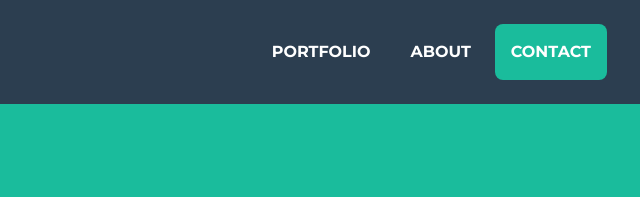
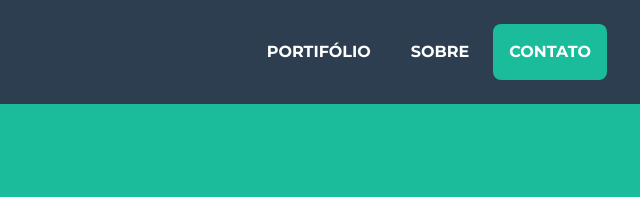
Before and after one commit to PatrickHSF/1-ano-lovat-portifolio-, a plain HTML site: page index.html in a window 1280 px wide. Shown: the top 197 px of the page, 587-1227 px from the left. Drawn offline with nearby package versions, Linux system fonts and the light colour scheme.

Commit message:
atualizar

```diff
--- a/index.html
+++ b/index.html
@@ -27,9 +27,9 @@
                 </button>
                 <div class="collapse navbar-collapse" id="navbarResponsive">
                     <ul class="navbar-nav ms-auto">
-                        <li class="nav-item mx-0 mx-lg-1"><a class="nav-link py-3 px-0 px-lg-3 rounded" href="#portfolio">Portfolio</a></li>
-                        <li class="nav-item mx-0 mx-lg-1"><a class="nav-link py-3 px-0 px-lg-3 rounded" href="#about">About</a></li>
-                        <li class="nav-item mx-0 mx-lg-1"><a class="nav-link py-3 px-0 px-lg-3 rounded" href="#contact">Contact</a></li>
+                        <li class="nav-item mx-0 mx-lg-1"><a class="nav-link py-3 px-0 px-lg-3 rounded" href="#portfolio">Portifólio</a></li>
+                        <li class="nav-item mx-0 mx-lg-1"><a class="nav-link py-3 px-0 px-lg-3 rounded" href="#about">Sobre</a></li>
+                        <li class="nav-item mx-0 mx-lg-1"><a class="nav-link py-3 px-0 px-lg-3 rounded" href="#contact">Contato</a></li>
                     </ul>
                 </div>
             </div>
```
